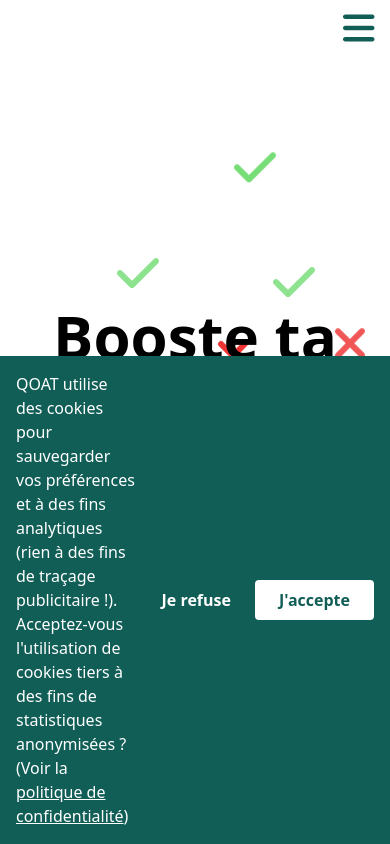
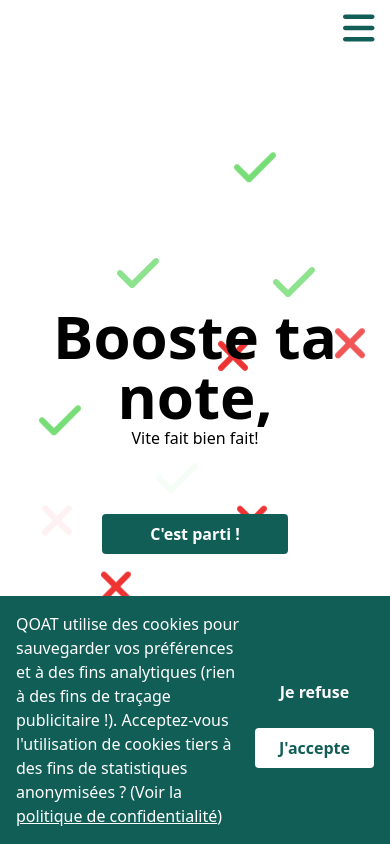
Before and after one commit to L-a-r-t/bachotage-frontend, a Next.js app: page / in a window 390 px wide. Shown: the top 844 px of the page. Built offline with nearby package versions, Linux system fonts and the light colour scheme; no server answers.

Commit message:
fix layout on small screens

```diff
--- a/src/components/UI/Cookies.tsx
+++ b/src/components/UI/Cookies.tsx
@@ -33,7 +33,7 @@ export default function CookiesBar() {
       leave="transition duration-300 ease-in"
       leaveFrom="transform translate-y-0 opacity-100"
       leaveTo="transform translate-y-16 opacity-0"
-      className="fixed inset-x-0 bottom-0 p-4 w-full flex justify-between items-center bg-main-100 text-white"
+      className="fixed inset-x-0 bottom-0 p-4 w-full flex gap-4 justify-between items-center bg-main-100 text-white"
     >
       <p>
         QOAT utilise des cookies pour sauvegarder vos préférences et à des fins
@@ -47,12 +47,17 @@ export default function CookiesBar() {
         </Link>
         )
       </p>
-      <button className="button min-w-max" onClick={refuseCookies}>
-        {"Je refuse"}
-      </button>
-      <button className="button bg-white text-main-100" onClick={acceptCookies}>
-        {"J'accepte"}
-      </button>
+      <div className="flex flex-col sm:flex-row gap-4">
+        <button className="button min-w-max" onClick={refuseCookies}>
+          {"Je refuse"}
+        </button>
+        <button
+          className="button bg-white text-main-100"
+          onClick={acceptCookies}
+        >
+          {"J'accepte"}
+        </button>
+      </div>
     </Transition>
   )
 }
```
